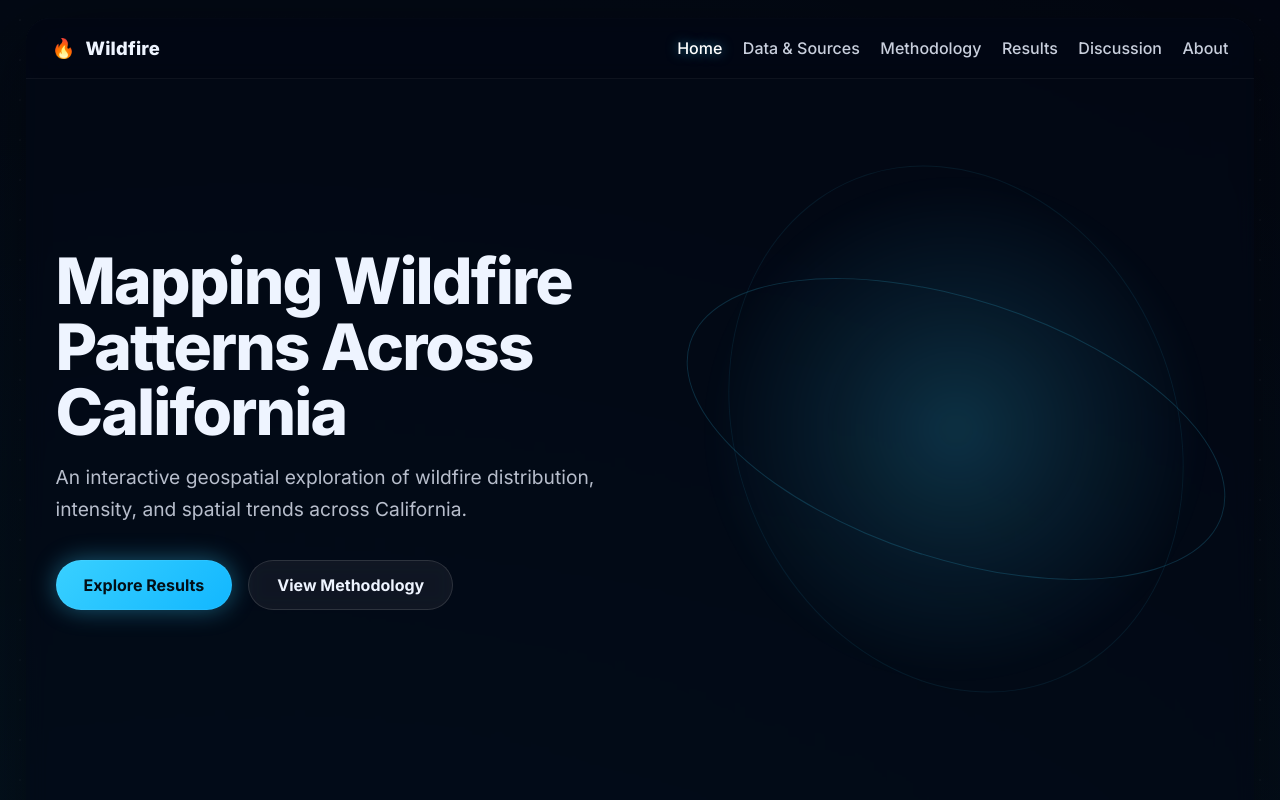
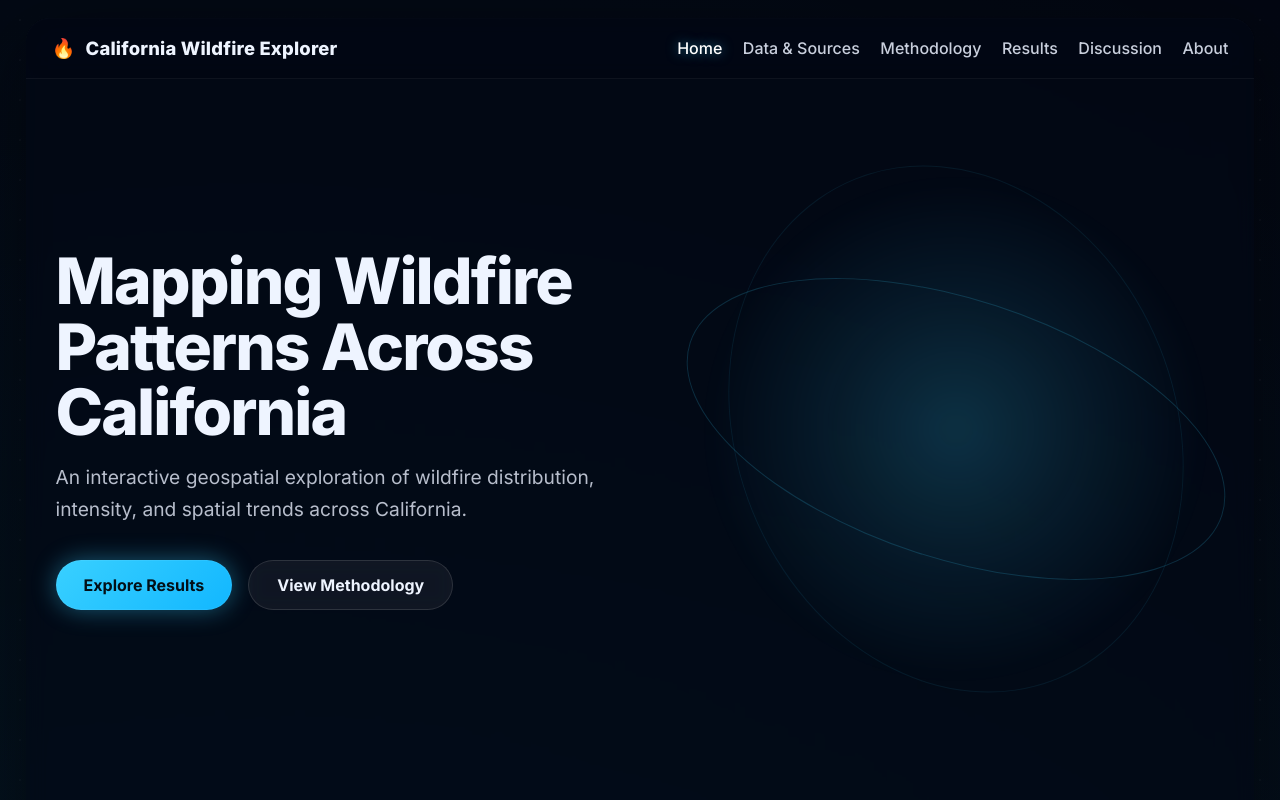
Before and after one commit to architsriva/california-wildfire-explorer, a plain HTML site: page index.html in a window 1280 px wide. Shown: the top 800 px of the page. Drawn offline with Linux system fonts and the light colour scheme; a script that the page names is missing.

Commit message:
Update index.html
Updated name title to California Wildfire Explorer

```diff
--- a/index.html
+++ b/index.html
@@ -20,7 +20,7 @@
     <nav class="navbar">
       <div class="logo">
         <span class="logo-icon">🔥</span>
-        <span class="logo-text">Wildfire</span>
+        <span class="logo-text">California Wildfire Explorer</span>
       </div>
 
       <ul class="nav-links">
```
